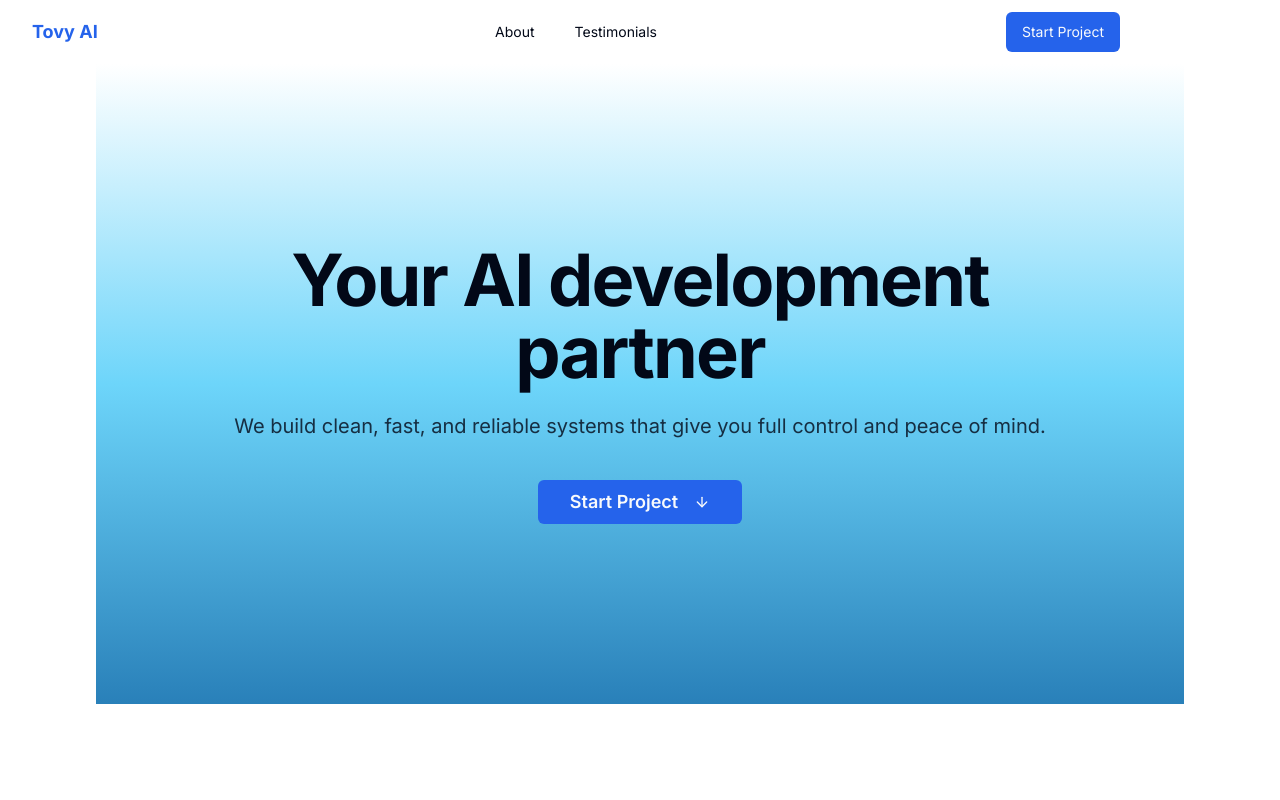
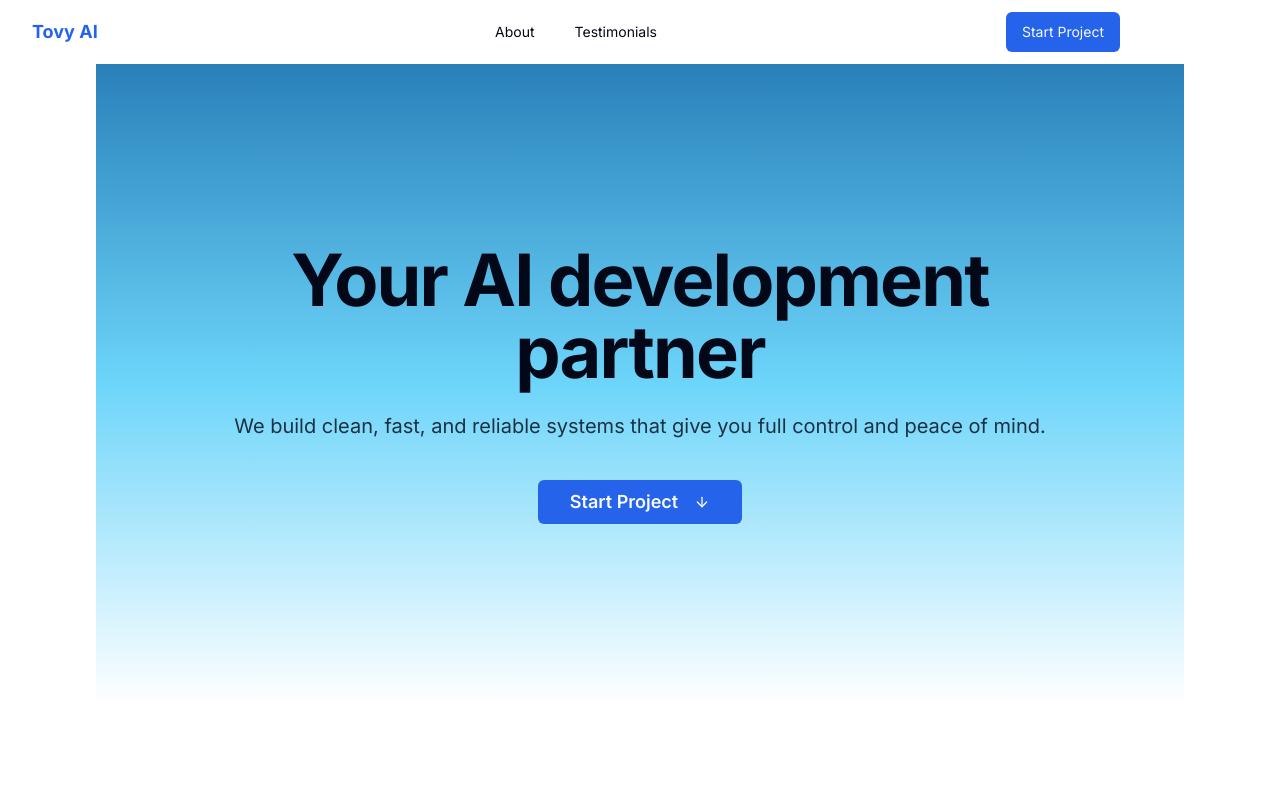
Before and after one commit to tovy-eu/tovy.eu-website, a Next.js app: page / in a window 1280 px wide. Shown: the top 800 px of the page. Built offline with nearby package versions, Linux system fonts and the light colour scheme.

Commit message:
leave the text in the hero section as is, but reverse the colors of the

```diff
--- a/src/components/landing/hero-section.tsx
+++ b/src/components/landing/hero-section.tsx
@@ -7,7 +7,7 @@ export function HeroSection() {
     <section
       className="relative flex flex-col items-center justify-center min-h-[80vh] text-center py-20 md:py-32"
       style={{
-        background: 'linear-gradient(to bottom, #FFFFFF, #6DD5FA, #2980B9)'
+        background: 'linear-gradient(to bottom, #2980B9, #6DD5FA, #FFFFFF)'
       }}
     >
       <div className="z-10 max-w-4xl">
```
